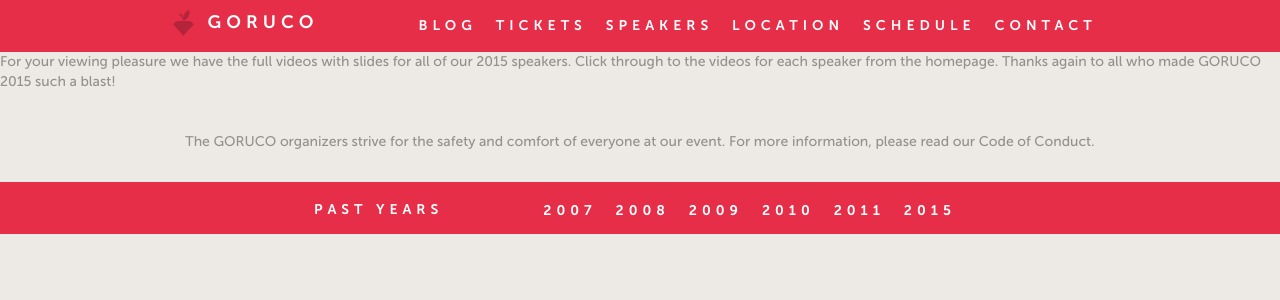
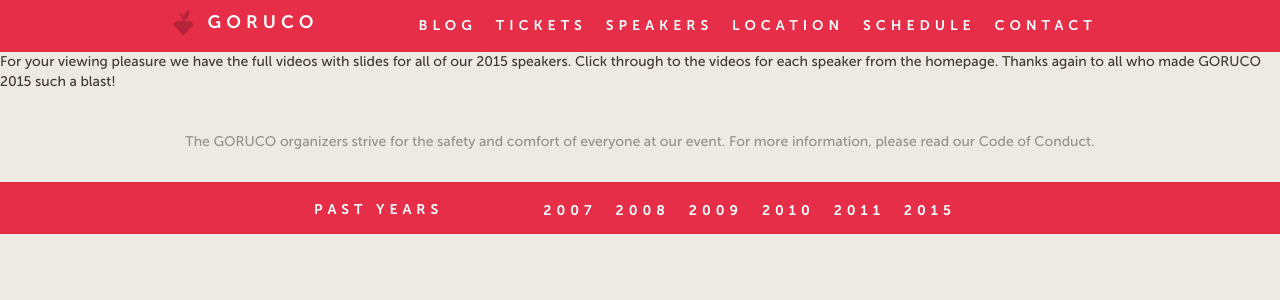
Before and after one commit to goruco/goruco2016, a Jekyll site: the page built from _posts/2016-02-20-goruco-videos.md, in a window 1280 px wide. Shown: the top 300 px of the page. Built offline with Jekyll 4.4.1, drawn with Linux system fonts in a browser that asks for light colours.

Commit message:
Update blog post color on homepage

```diff
--- a/_sass/_header_footer.scss
+++ b/_sass/_header_footer.scss
@@ -74,3 +74,12 @@
     padding: 0 10px;
   }
 }
+
+.code-of-conduct {
+  margin: 30px 0;
+  text-align: center;
+
+  p {
+    color: $gray-text-color;
+  }
+}
--- a/_sass/_index.scss
+++ b/_sass/_index.scss
@@ -169,11 +169,6 @@
   }
 }
 
-.code-of-conduct {
-  margin: 30px 0;
-  text-align: center;
-}
-
 .post-excerpt {
   border: 2px solid $border-gray;
   border-radius: 10px;
--- a/css/main.scss
+++ b/css/main.scss
@@ -24,7 +24,7 @@
 }
 
 p {
-  color: $gray-text-color;
+  color: $text-color;
   font-size: 14px;
   font-weight: 500;
 }
```
